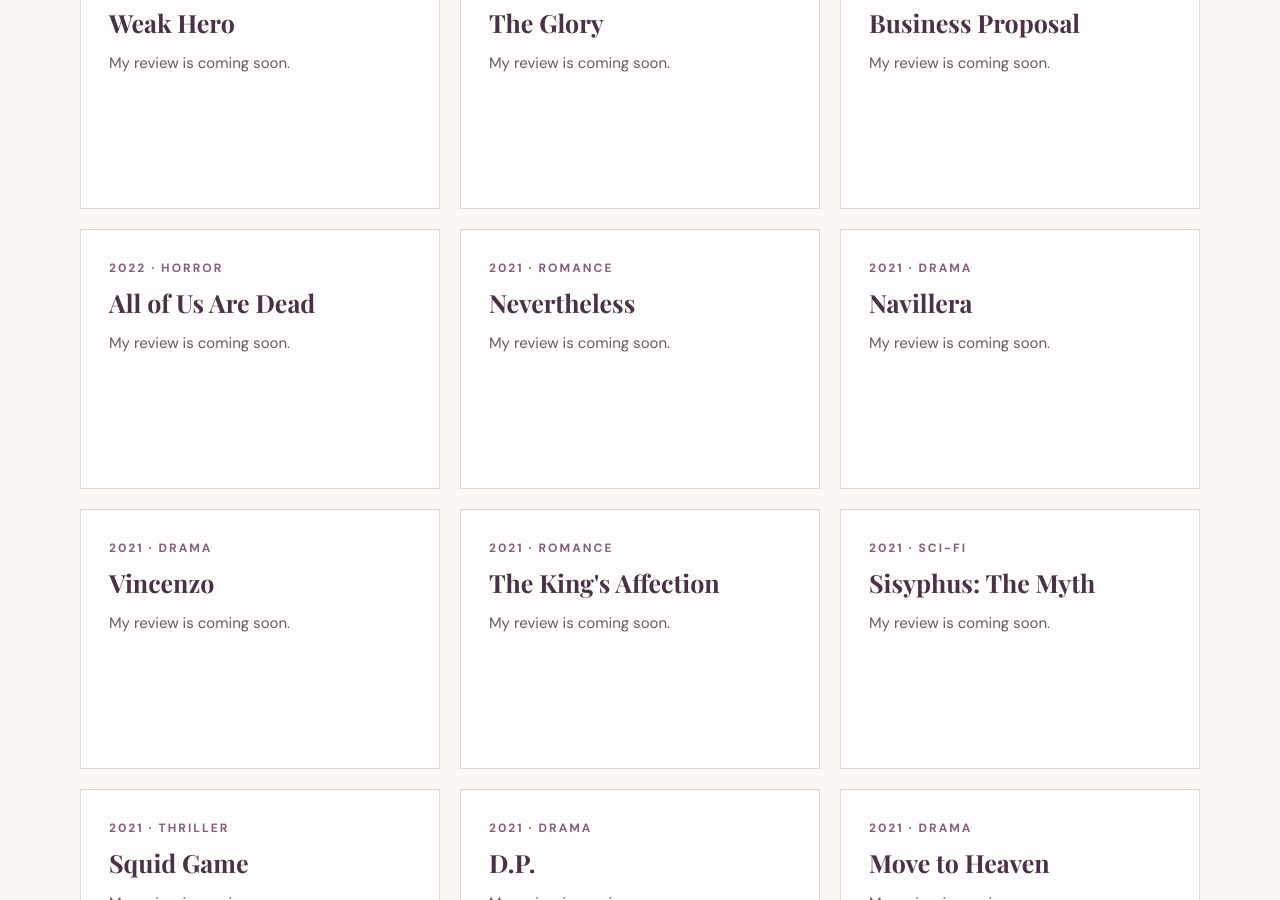
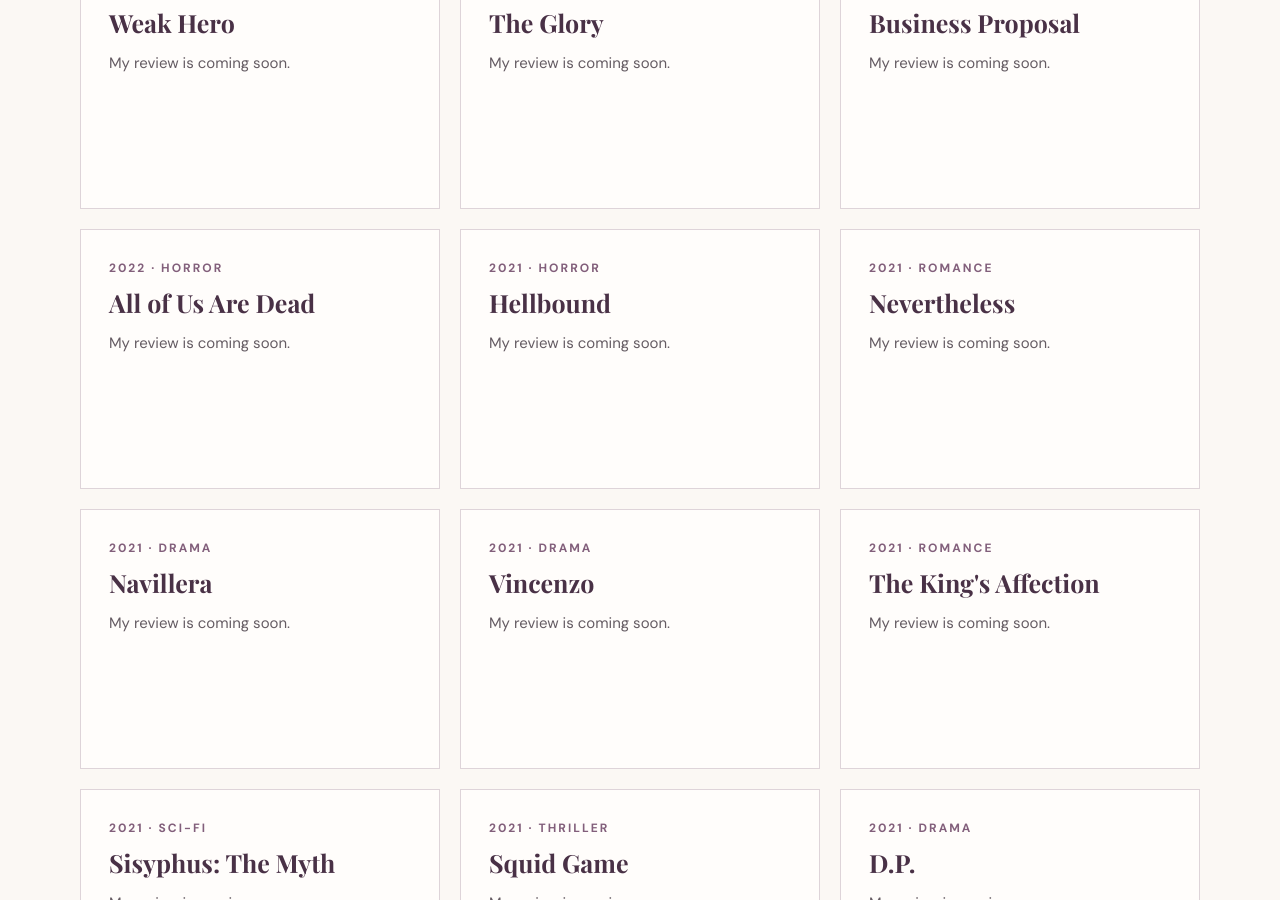
Before and after one commit to lydiarim22-coder/mindoflydia, a Jekyll site: the page built from korean-culture.html, in a window 1280 px wide and 900 px high, scrolled down 2334 px. Built offline with Jekyll 4.4.1, drawn with Linux system fonts in a browser that asks for light colours; some web fonts are replaced.

Commit message:
Add Hellbound to Korean Culture dramas

```diff
--- a/_data/korean_culture_items.yml
+++ b/_data/korean_culture_items.yml
@@ -224,3 +224,9 @@
   genre: Horror
   topic: dramas
   note: "My review is coming soon."
+
+- title: "Hellbound"
+  year: 2021
+  genre: Horror
+  topic: dramas
+  note: "My review is coming soon."
```
